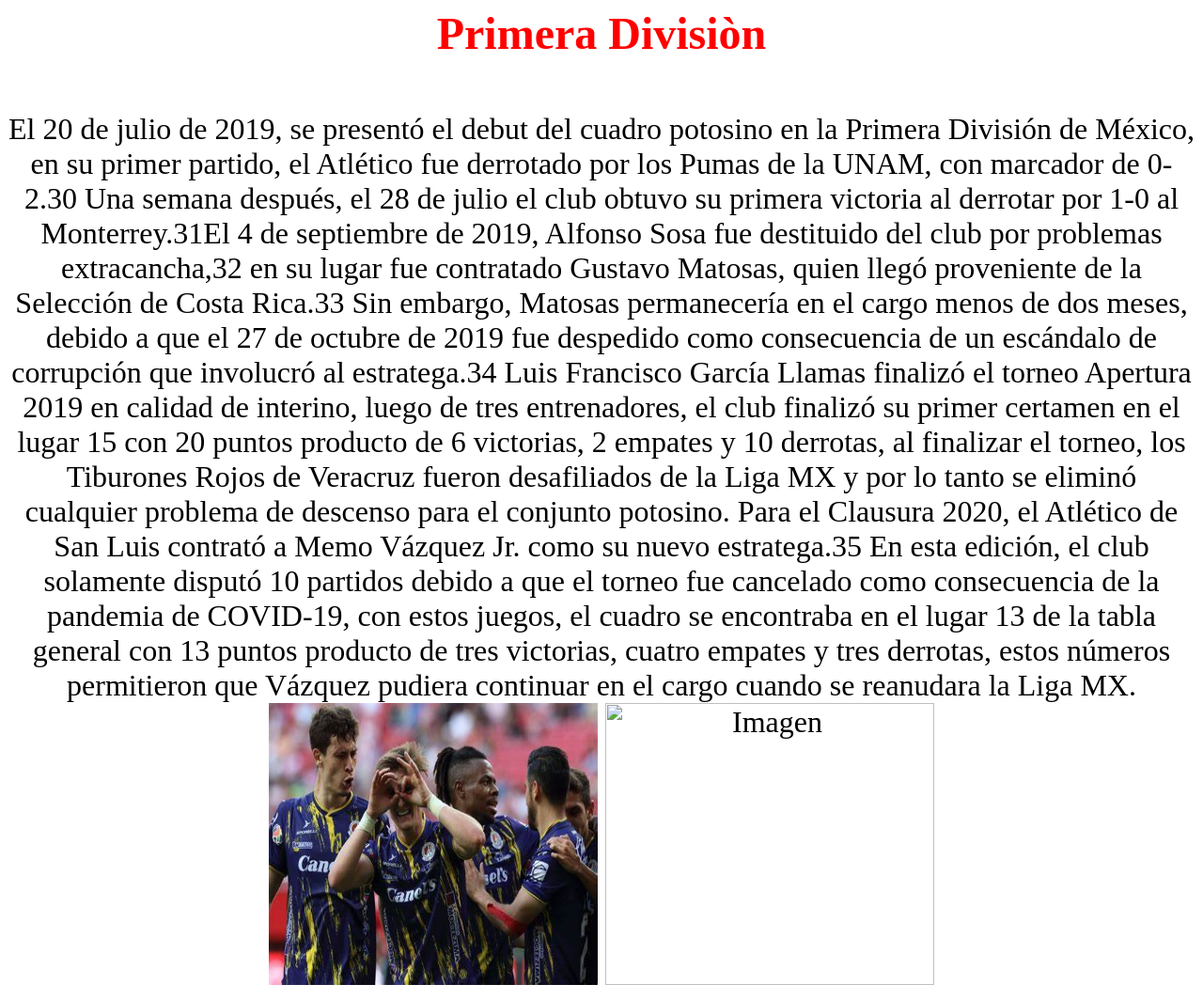
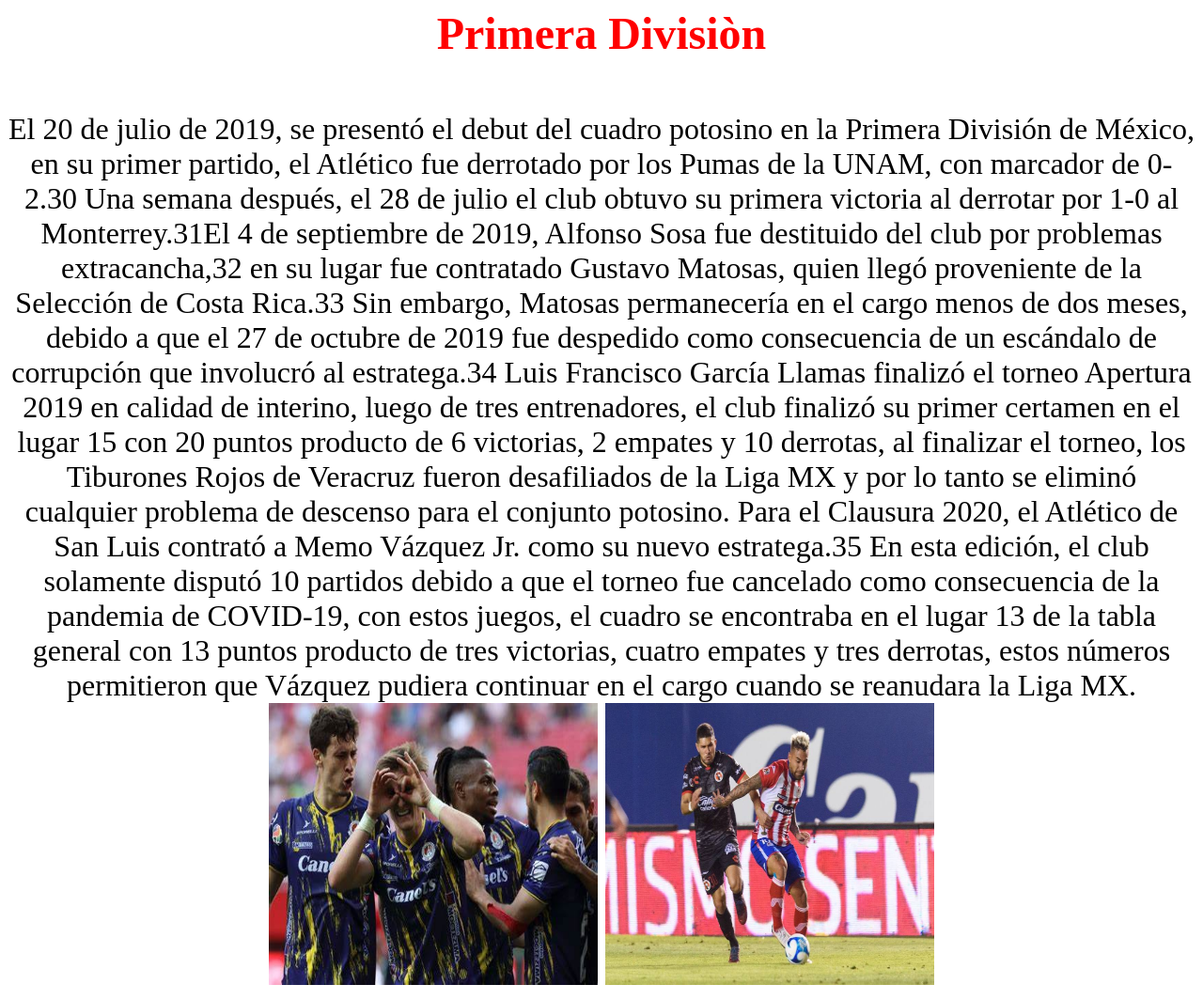
Before and after one commit to Marco2052/Marco2052.github.io, a plain HTML site: page Primera Divisiòn.html in a window 1280 px wide. Shown: the whole page at 94% size. Drawn offline with Linux system fonts and the light colour scheme.

Commit message:
Update Primera Divisiòn.html

```diff
--- a/Primera Divisiòn.html
+++ b/Primera Divisiòn.html
@@ -17,4 +17,4 @@ Para el Clausura 2020, el Atlético de San Luis contrató a Memo Vázquez Jr. co
 <br>
 
 <img src="https://raw.githubusercontent.com/Marco2052/Marco2052.github.io/main/Primera%20division.jpeg" alt="Imagen" class="image" width="350" height="300">
-<img src="C:\Users\Marco\Pictures\adsl.jpg" alt="Imagen" class="image" width="350" height="300">
+<img src="https://raw.githubusercontent.com/Marco2052/Marco2052.github.io/main/Primera%20division%201.jpg" alt="Imagen" class="image" width="350" height="300">
```
